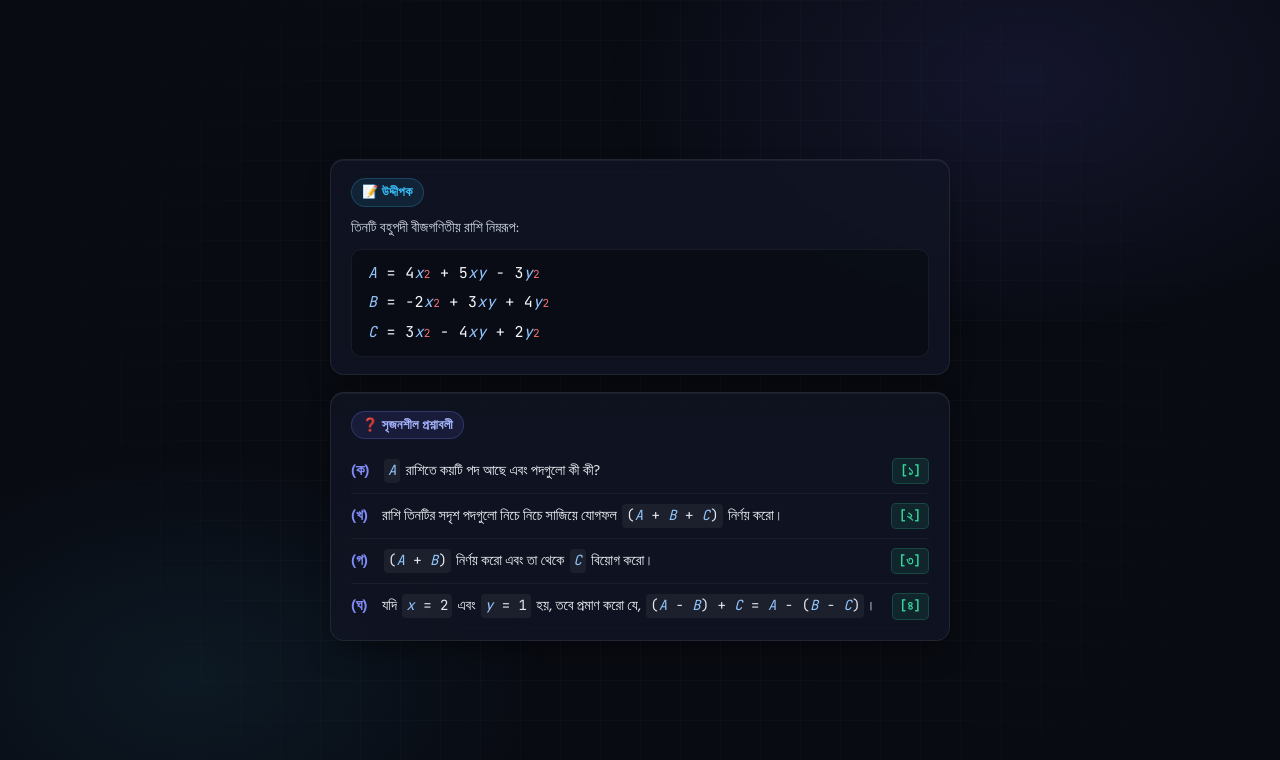
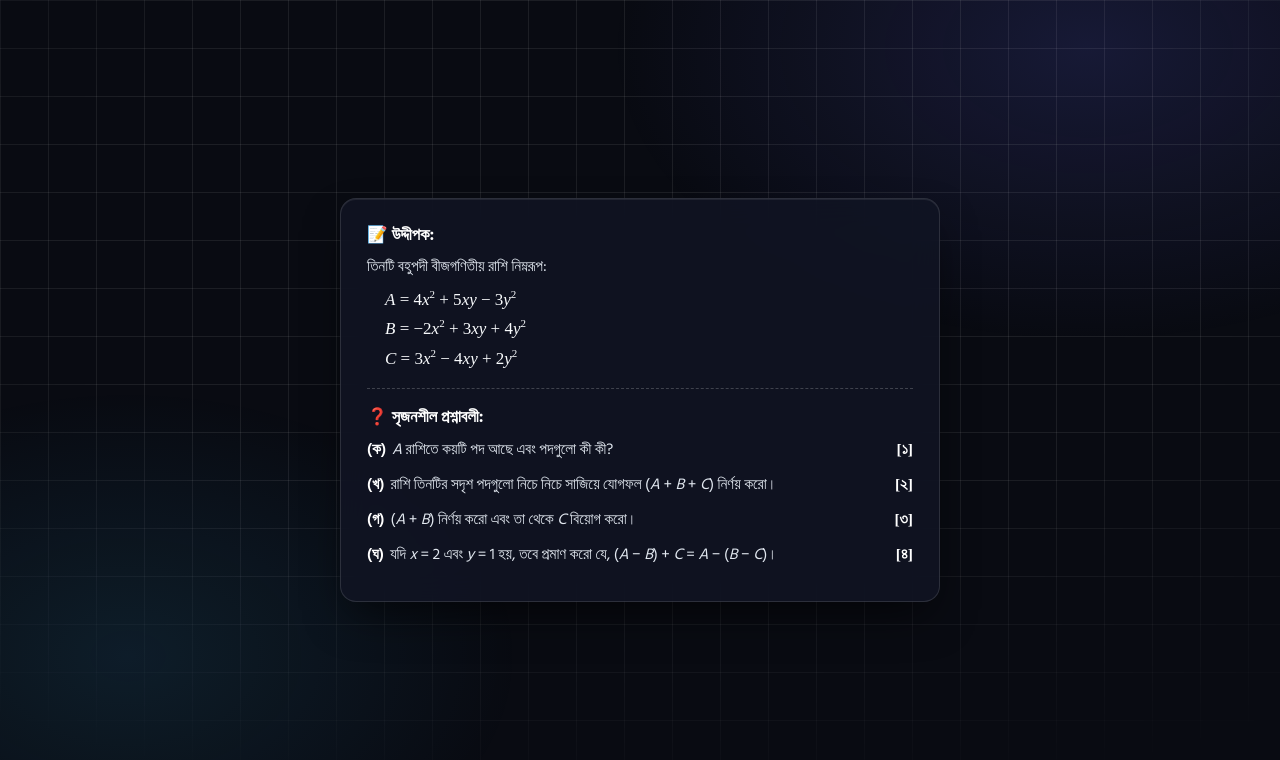
Before and after one commit to bdraidattacker16-stack/radid_web, a website: page index.html in a window 1280 px wide. Drawn offline with Linux system fonts and the light colour scheme.

Commit message:
Update layout: single card with developer dag-kata grid background and paper-style text print

```diff
--- a/index.html
+++ b/index.html
@@ -4,8 +4,8 @@
   <meta charset="UTF-8">
   <meta name="viewport" content="width=device-width, initial-scale=1.0">
 
-  <title>সৃজনশীল প্রশ্ন — বহুপদী বীজগণিতীয় রাশি | radid.cyou</title>
-  <meta name="title" content="সৃজনশীল প্রশ্ন — বহুপদী বীজগণিতীয় রাশি | radid.cyou">
+  <title>সৃজনশীল প্রশ্ন — বীজগণিতীয় রাশি | radid.cyou</title>
+  <meta name="title" content="সৃজনশীল প্রশ্ন — বীজগণিতীয় রাশি | radid.cyou">
   <meta name="description" content="বহুপদী বীজগণিতীয় রাশি সম্পর্কিত সৃজনশীল প্রশ্নাবলী — radid.cyou">
   <meta name="robots" content="index, follow">
   <meta name="theme-color" content="#090b12">
@@ -16,10 +16,10 @@
 
   <link rel="icon" type="image/svg+xml" href="/assets/favicon.svg">
 
-  <!-- Google Fonts: Hind Siliguri for Bangla & JetBrains Mono for Math -->
+  <!-- Google Fonts: Hind Siliguri for Bangla -->
   <link rel="preconnect" href="https://fonts.googleapis.com">
   <link rel="preconnect" href="https://fonts.gstatic.com" crossorigin>
-  <link href="https://fonts.googleapis.com/css2?family=Hind+Siliguri:wght@400;500;600;700&family=JetBrains+Mono:wght@400;500;600&display=swap" rel="stylesheet">
+  <link href="https://fonts.googleapis.com/css2?family=Hind+Siliguri:wght@400;500;600;700&display=swap" rel="stylesheet">
 
   <style>
     *, *::before, *::after {
@@ -31,8 +31,8 @@
     body {
       background-color: #090b12;
       color: #f1f5f9;
-      font-family: 'Hind Siliguri', -apple-system, BlinkMacSystemFont, 'Segoe UI', Roboto, sans-serif;
-      font-size: 15px;
+      font-family: 'Hind Siliguri', -apple-system, BlinkMacSystemFont, Arial, sans-serif;
+      font-size: 15.5px;
       line-height: 1.55;
       min-height: 100vh;
       display: flex;
@@ -43,15 +43,15 @@
       overflow-x: hidden;
     }
 
-    /* Developer-style Ambient Glow & Grid */
+    /* ডেভেলপার সাইটের সেই আসল দাগ কাটা (Grid) ব্যাকগ্রাউন্ড */
     .ambient-bg {
       position: fixed;
       inset: 0;
       z-index: -2;
       pointer-events: none;
       background:
-        radial-gradient(600px 380px at 80% 10%, rgba(99, 102, 241, 0.12), transparent 70%),
-        radial-gradient(520px 340px at 15% 85%, rgba(56, 189, 248, 0.08), transparent 70%);
+        radial-gradient(680px 420px at 85% 6%, rgba(99, 102, 241, 0.16), transparent 70%),
+        radial-gradient(560px 380px at 10% 82%, rgba(56, 189, 248, 0.10), transparent 70%);
     }
 
     .ambient-grid {
@@ -60,260 +60,183 @@
       z-index: -1;
       pointer-events: none;
       background-image:
-        linear-gradient(rgba(255, 255, 255, 0.025) 1px, transparent 1px),
-        linear-gradient(90deg, rgba(255, 255, 255, 0.025) 1px, transparent 1px);
-      background-size: 40px 40px;
-      mask-image: radial-gradient(circle at center, #000 40%, transparent 90%);
-      -webkit-mask-image: radial-gradient(circle at center, #000 40%, transparent 90%);
+        linear-gradient(rgba(255, 255, 255, 0.08) 1px, transparent 1px),
+        linear-gradient(90deg, rgba(255, 255, 255, 0.08) 1px, transparent 1px);
+      background-size: 48px 48px;
+      mask-image: radial-gradient(ellipse 90% 75% at 50% 30%, #000 50%, transparent 100%);
+      -webkit-mask-image: radial-gradient(ellipse 90% 75% at 50% 30%, #000 50%, transparent 100%);
     }
 
+    /* Single Box Container */
     .container {
       width: 100%;
-      max-width: 620px;
+      max-width: 600px;
       margin: 0 auto;
-      display: flex;
-      flex-direction: column;
-      gap: 16px;
     }
 
-    /* Developer Cards (2 Separate Boxes) */
-    .card {
-      background: rgba(17, 21, 36, 0.78);
-      border: 1px solid rgba(255, 255, 255, 0.08);
-      border-radius: 14px;
-      padding: 18px 20px;
-      backdrop-filter: blur(12px);
-      -webkit-backdrop-filter: blur(12px);
+    /* ডেভেলপার প্রোটোটাইপ স্টাইলের সিঙ্গেল কার্ড */
+    .cq-box {
+      background: rgba(17, 21, 36, 0.85);
+      border: 1px solid rgba(255, 255, 255, 0.12);
+      border-radius: 16px;
+      padding: 24px 26px;
+      backdrop-filter: blur(16px);
+      -webkit-backdrop-filter: blur(16px);
       box-shadow:
-        0 14px 30px -10px rgba(0, 0, 0, 0.5),
-        inset 0 1px 0 rgba(255, 255, 255, 0.05);
-      transition: border-color 0.2s ease;
+        0 20px 45px -12px rgba(0, 0, 0, 0.65),
+        inset 0 1px 0 rgba(255, 255, 255, 0.08);
     }
 
-    .card:hover {
-      border-color: rgba(129, 140, 248, 0.25);
-    }
-
-    .card-header {
-      display: flex;
-      align-items: center;
-      margin-bottom: 10px;
-    }
-
-    .pill {
-      font-size: 13px;
-      font-weight: 600;
-      padding: 3px 10px;
-      border-radius: 9999px;
-      display: inline-flex;
-      align-items: center;
-      gap: 5px;
-      letter-spacing: 0.02em;
-    }
-
-    .pill-cyan {
-      color: #38bdf8;
-      background: rgba(56, 189, 248, 0.1);
-      border: 1px solid rgba(56, 189, 248, 0.22);
-    }
-
-    .pill-indigo {
-      color: #a5b4fc;
-      background: rgba(99, 102, 241, 0.12);
-      border: 1px solid rgba(129, 140, 248, 0.24);
+    /* আগের হোয়াইট পেজের মতো টেক্সট প্রিন্ট ফরম্যাট */
+    .header-title {
+      font-size: 16.5px;
+      font-weight: 700;
+      color: #ffffff;
+      margin-bottom: 6px;
     }
 
     .stem-desc {
-      color: #cbd5e1;
-      font-size: 14.5px;
-      margin-bottom: 10px;
+      color: #e2e8f0;
+      margin-bottom: 8px;
     }
 
-    /* Expressions Box inside Card 1 */
-    .expr-panel {
-      background: rgba(9, 11, 18, 0.65);
-      border: 1px solid rgba(255, 255, 255, 0.06);
-      border-radius: 10px;
-      padding: 12px 16px;
-      display: flex;
-      flex-direction: column;
-      gap: 6px;
-      font-family: 'JetBrains Mono', 'Cambria Math', monospace;
-      font-size: 15px;
-      letter-spacing: 0.02em;
+    .expressions {
+      margin-left: 18px;
+      margin-bottom: 14px;
+      font-family: 'Times New Roman', Times, Georgia, serif;
+      font-size: 17px;
+      color: #f8fafc;
     }
 
-    .expr-line {
-      display: flex;
-      align-items: baseline;
-      color: #f1f5f9;
+    .expressions div {
+      margin: 3px 0;
     }
 
     .var {
       font-style: italic;
-      color: #93c5fd;
     }
 
     sup {
       font-size: 11px;
       vertical-align: super;
       line-height: 0;
-      color: #f87171;
     }
 
-    /* Questions List in Card 2 */
-    .q-list {
-      display: flex;
-      flex-direction: column;
+    .divider {
+      border-top: 1px dashed rgba(255, 255, 255, 0.2);
+      margin: 16px 0;
     }
 
-    .q-row {
+    .q-list {
+      list-style: none;
+    }
+
+    .q-item {
       display: flex;
       justify-content: space-between;
       align-items: baseline;
+      margin-bottom: 10px;
       gap: 12px;
-      padding: 9px 0;
-      border-bottom: 1px solid rgba(255, 255, 255, 0.05);
     }
 
-    .q-row:last-child {
-      border-bottom: none;
-      padding-bottom: 2px;
-    }
-
-    .q-main {
+    .q-left {
       display: flex;
-      align-items: baseline;
-      gap: 7px;
+      gap: 6px;
       flex: 1;
     }
 
-    .q-tag {
+    .q-no {
       font-weight: 600;
-      color: #818cf8;
-      min-width: 24px;
       white-space: nowrap;
+      color: #ffffff;
     }
 
-    .q-body {
-      color: #f1f5f9;
-      font-size: 14.5px;
-      flex: 1;
+    .q-text {
+      color: #e2e8f0;
     }
 
-    .math-inline {
-      font-family: 'JetBrains Mono', monospace;
-      font-size: 14px;
-      color: #e2e8f0;
-      background: rgba(255, 255, 255, 0.06);
-      padding: 1px 4px;
-      border-radius: 4px;
-      margin: 0 2px;
-      display: inline-block;
-    }
-
-    .marks {
-      font-family: 'JetBrains Mono', monospace;
+    .q-marks {
       font-weight: 600;
-      font-size: 13px;
-      color: #34d399;
-      background: rgba(52, 211, 153, 0.1);
-      border: 1px solid rgba(52, 211, 153, 0.2);
-      padding: 2px 7px;
-      border-radius: 5px;
       white-space: nowrap;
+      font-family: 'Times New Roman', Times, serif;
+      color: #ffffff;
     }
 
     @media (max-width: 480px) {
       body {
         padding: 16px 10px;
+        font-size: 14.5px;
       }
-      .card {
-        padding: 14px 14px;
+      .cq-box {
+        padding: 18px 16px;
       }
-      .expr-panel {
-        font-size: 14px;
-        padding: 10px 12px;
-      }
-      .q-body {
-        font-size: 14px;
+      .expressions {
+        font-size: 15.5px;
+        margin-left: 12px;
       }
     }
   </style>
 </head>
 <body>
 
-  <!-- Developer Ambient Background & Grid -->
+  <!-- দাগ কাটা Developer Grid & Glow ব্যাকগ্রাউন্ড -->
   <div class="ambient-bg" aria-hidden="true"></div>
   <div class="ambient-grid" aria-hidden="true"></div>
 
   <main class="container">
+    <!-- Single Unified Box -->
+    <div class="cq-box">
 
-    <!-- বক্স ১: উদ্দীপক -->
-    <section class="card" aria-labelledby="stimulus-heading">
-      <div class="card-header">
-        <span class="pill pill-cyan" id="stimulus-heading">📝 উদ্দীপক</span>
-      </div>
+      <!-- উদ্দীপক সেকশন -->
+      <div class="header-title">📝 উদ্দীপক:</div>
       <p class="stem-desc">তিনটি বহুপদী বীজগণিতীয় রাশি নিম্নরূপ:</p>
 
-      <div class="expr-panel">
-        <div class="expr-line">
-          <span class="var">A</span>&nbsp;=&nbsp;4<span class="var">x</span><sup>2</sup>&nbsp;+&nbsp;5<span class="var">xy</span>&nbsp;−&nbsp;3<span class="var">y</span><sup>2</sup>
-        </div>
-        <div class="expr-line">
-          <span class="var">B</span>&nbsp;=&nbsp;−2<span class="var">x</span><sup>2</sup>&nbsp;+&nbsp;3<span class="var">xy</span>&nbsp;+&nbsp;4<span class="var">y</span><sup>2</sup>
-        </div>
-        <div class="expr-line">
-          <span class="var">C</span>&nbsp;=&nbsp;3<span class="var">x</span><sup>2</sup>&nbsp;−&nbsp;4<span class="var">x</span><span class="var">y</span>&nbsp;+&nbsp;2<span class="var">y</span><sup>2</sup>
-        </div>
-      </div>
-    </section>
-
-    <!-- বক্স ২: সৃজনশীল প্রশ্নাবলী -->
-    <section class="card" aria-labelledby="questions-heading">
-      <div class="card-header">
-        <span class="pill pill-indigo" id="questions-heading">❓ সৃজনশীল প্রশ্নাবলী</span>
+      <div class="expressions">
+        <div><span class="var">A</span> = 4<span class="var">x</span><sup>2</sup> + 5<span class="var">xy</span> − 3<span class="var">y</span><sup>2</sup></div>
+        <div><span class="var">B</span> = −2<span class="var">x</span><sup>2</sup> + 3<span class="var">xy</span> + 4<span class="var">y</span><sup>2</sup></div>
+        <div><span class="var">C</span> = 3<span class="var">x</span><sup>2</sup> − 4<span class="var">x</span><span class="var">y</span> + 2<span class="var">y</span><sup>2</sup></div>
       </div>
 
-      <div class="q-list">
-        <!-- (ক) -->
-        <div class="q-row">
-          <div class="q-main">
-            <span class="q-tag">(ক)</span>
-            <div class="q-body"><span class="math-inline"><span class="var">A</span></span> রাশিতে কয়টি পদ আছে এবং পদগুলো কী কী?</div>
+      <!-- ড্যাশড ডিভাইডার -->
+      <div class="divider"></div>
+
+      <!-- সৃজনশীল প্রশ্নাবলী সেকশন -->
+      <div class="header-title">❓ সৃজনশীল প্রশ্নাবলী:</div>
+      <ul class="q-list">
+        <li class="q-item">
+          <div class="q-left">
+            <span class="q-no">(ক)</span>
+            <span class="q-text"><span class="var">A</span> রাশিতে কয়টি পদ আছে এবং পদগুলো কী কী?</span>
           </div>
-          <span class="marks">[১]</span>
-        </div>
+          <span class="q-marks">[১]</span>
+        </li>
 
-        <!-- (খ) -->
-        <div class="q-row">
-          <div class="q-main">
-            <span class="q-tag">(খ)</span>
-            <div class="q-body">রাশি তিনটির সদৃশ পদগুলো নিচে নিচে সাজিয়ে যোগফল <span class="math-inline">(<span class="var">A</span> + <span class="var">B</span> + <span class="var">C</span>)</span> নির্ণয় করো।</div>
+        <li class="q-item">
+          <div class="q-left">
+            <span class="q-no">(খ)</span>
+            <span class="q-text">রাশি তিনটির সদৃশ পদগুলো নিচে নিচে সাজিয়ে যোগফল (<span class="var">A</span> + <span class="var">B</span> + <span class="var">C</span>) নির্ণয় করো।</span>
           </div>
-          <span class="marks">[২]</span>
-        </div>
+          <span class="q-marks">[২]</span>
+        </li>
 
-        <!-- (গ) -->
-        <div class="q-row">
-          <div class="q-main">
-            <span class="q-tag">(গ)</span>
-            <div class="q-body"><span class="math-inline">(<span class="var">A</span> + <span class="var">B</span>)</span> নির্ণয় করো এবং তা থেকে <span class="math-inline"><span class="var">C</span></span> বিয়োগ করো।</div>
+        <li class="q-item">
+          <div class="q-left">
+            <span class="q-no">(গ)</span>
+            <span class="q-text">(<span class="var">A</span> + <span class="var">B</span>) নির্ণয় করো এবং তা থেকে <span class="var">C</span> বিয়োগ করো।</span>
           </div>
-          <span class="marks">[৩]</span>
-        </div>
+          <span class="q-marks">[৩]</span>
+        </li>
 
-        <!-- (ঘ) -->
-        <div class="q-row">
-          <div class="q-main">
-            <span class="q-tag">(ঘ)</span>
-            <div class="q-body">যদি <span class="math-inline"><span class="var">x</span> = 2</span> এবং <span class="math-inline"><span class="var">y</span> = 1</span> হয়, তবে প্রমাণ করো যে, <span class="math-inline">(<span class="var">A</span> − <span class="var">B</span>) + <span class="var">C</span> = <span class="var">A</span> − (<span class="var">B</span> − <span class="var">C</span>)</span>।</div>
+        <li class="q-item">
+          <div class="q-left">
+            <span class="q-no">(ঘ)</span>
+            <span class="q-text">যদি <span class="var">x</span> = 2 এবং <span class="var">y</span> = 1 হয়, তবে প্রমাণ করো যে, (<span class="var">A</span> − <span class="var">B</span>) + <span class="var">C</span> = <span class="var">A</span> − (<span class="var">B</span> − <span class="var">C</span>)।</span>
           </div>
-          <span class="marks">[৪]</span>
-        </div>
-      </div>
-    </section>
+          <span class="q-marks">[৪]</span>
+        </li>
+      </ul>
 
+    </div>
   </main>
 
 </body>
```
